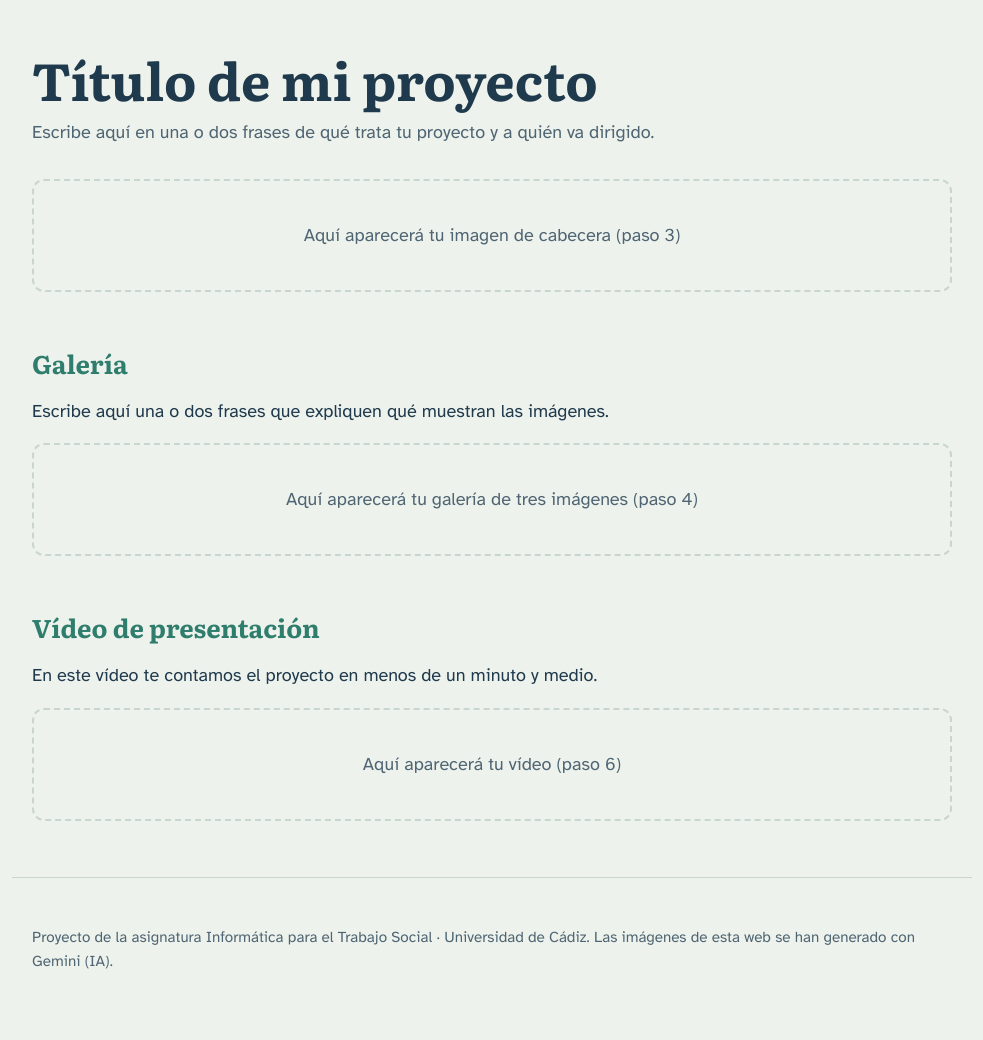
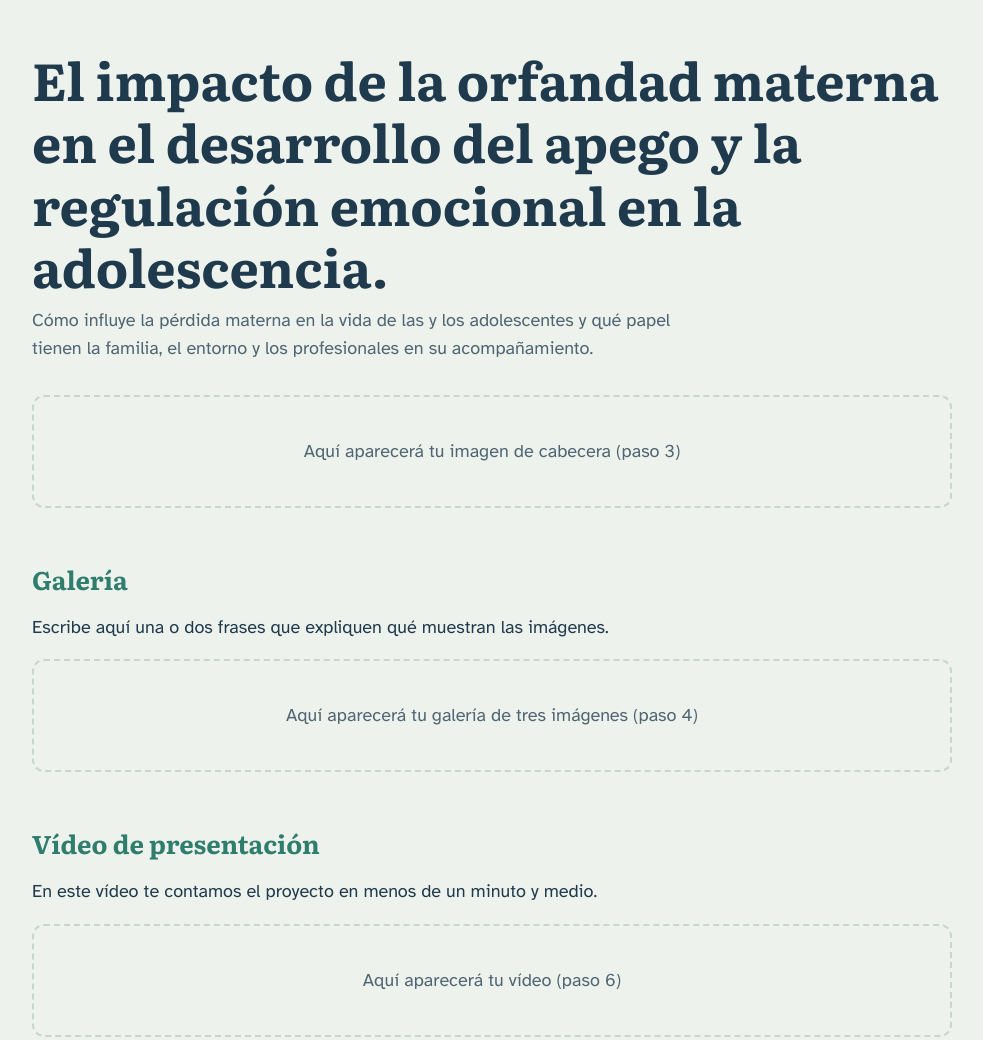
Before and after one commit to martapavon6-hash/practica-imagenes-video, a plain HTML site: page index.html in a window 1280 px wide. Shown: the top 1040 px of the page, without its empty margins (148-1131 px from the left). Drawn offline with Linux system fonts and the light colour scheme.

Commit message:
Cambio título y subtítulo

```diff
--- a/index.html
+++ b/index.html
@@ -4,7 +4,7 @@
   <meta charset="UTF-8">
   <meta name="viewport" content="width=device-width, initial-scale=1">
   <!-- Cambia este título por el de tu proyecto -->
-  <title>Título de mi proyecto</title>
+  <title>El impacto de la orfandad materna en el desarrollo del apego y la regulación emocional en la adolescencia. </title>
   <link rel="preconnect" href="https://fonts.googleapis.com">
   <link rel="preconnect" href="https://fonts.gstatic.com" crossorigin>
   <link href="https://fonts.googleapis.com/css2?family=Atkinson+Hyperlegible:wght@400;700&family=Literata:opsz,wght@7..72,500;7..72,700&display=swap" rel="stylesheet">
@@ -144,8 +144,8 @@
 
   <header>
     <!-- Cambia este título por el de tu proyecto -->
-    <h1>Título de mi proyecto</h1>
-    <p class="subtitulo">Escribe aquí en una o dos frases de qué trata tu proyecto y a quién va dirigido.</p>
+    <h1>El impacto de la orfandad materna en el desarrollo del apego y la regulación emocional en la adolescencia. </h1>
+    <p class="subtitulo">Cómo influye la pérdida materna en la vida de las y los adolescentes y qué papel tienen la familia, el entorno y los profesionales en su acompañamiento.</p>
 
     <div class="zona" data-aviso="Aquí aparecerá tu imagen de cabecera (paso 3)">
       <!-- PASO 3: CABECERA ============================ INICIO -->
```
